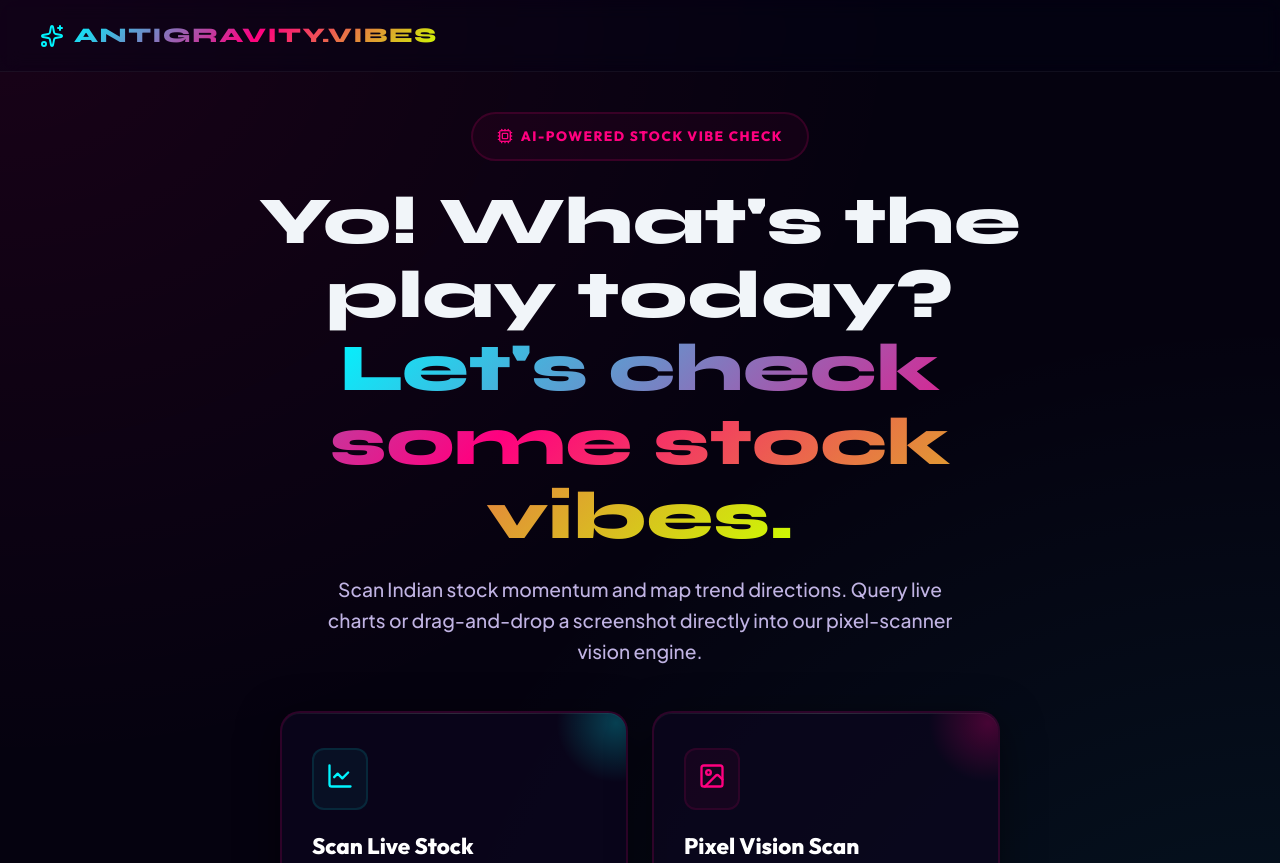
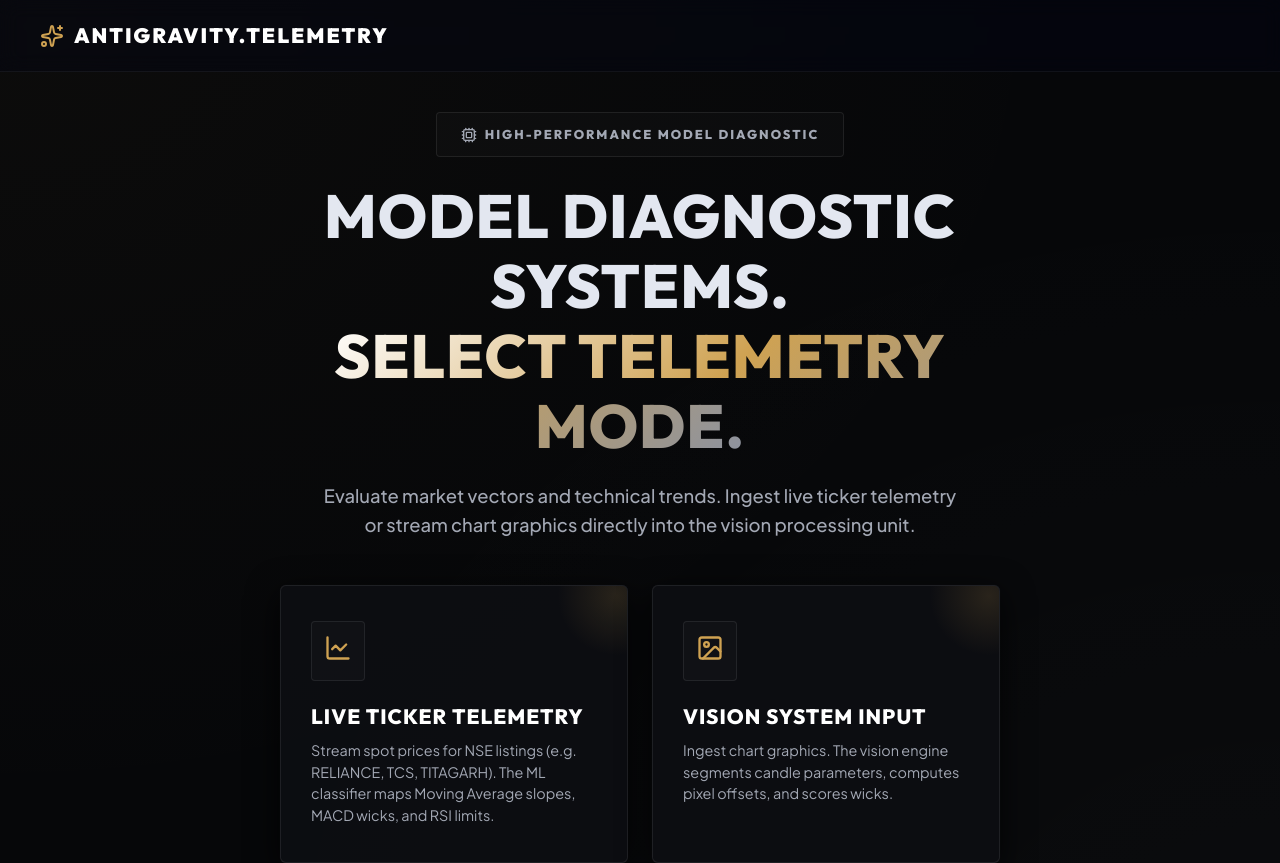
Before and after one commit to chaitanyamarwah3-creator/stock-analysis, a React app in the folder frontend/: page / in a window 1280 px wide. Shown: the top 863 px of the page. Built offline with nearby package versions, Linux system fonts and the light colour scheme; no server answers; the HTML template or start-up script is replaced by a standard one.

Commit message:
Feat: Complete Koenigsegg hypercar visual redesign & Live Ticker stability fix (1-year buffers)

```diff
--- a/frontend/src/App.jsx
+++ b/frontend/src/App.jsx
@@ -72,21 +72,21 @@ function App() {
           backdropFilter: 'blur(10px)'
         }}>
           <div style={{ display: 'flex', alignItems: 'center', gap: '10px', cursor: 'pointer' }} onClick={() => setMode('landing')}>
-            <Sparkles style={{ color: 'var(--primary)', width: '24px', height: '24px' }} />
-            <span style={{ fontSize: '1.3rem', fontWeight: 900, letterSpacing: '1.5px', fontFamily: 'Syne' }} className="gradient-text">
-              ANTIGRAVITY.VIBES
+            <Sparkles style={{ color: 'var(--secondary)', width: '24px', height: '24px' }} />
+            <span style={{ fontSize: '1.3rem', fontWeight: 900, letterSpacing: '2px', fontFamily: 'Outfit', color: 'var(--text-primary)' }}>
+              ANTIGRAVITY.TELEMETRY
             </span>
           </div>
 
           <div style={{ display: 'flex', alignItems: 'center', gap: '15px' }}>
             {trainingStatus === 'training' && (
-              <span style={{ fontSize: '0.85rem', color: 'var(--primary)', display: 'flex', alignItems: 'center', gap: '6px', fontWeight: 600 }}>
-                <span className="animate-float" style={{ display: 'inline-block' }}>🧠</span> Retraining Brain...
+              <span style={{ fontSize: '0.85rem', color: 'var(--secondary)', display: 'flex', alignItems: 'center', gap: '6px', fontWeight: 600 }}>
+                <span className="animate-float" style={{ display: 'inline-block' }}>⚙️</span> Ingesting Datasets...
               </span>
             )}
             {trainingStatus === 'completed' && (
               <span style={{ fontSize: '0.85rem', color: 'var(--bullish)', display: 'flex', alignItems: 'center', gap: '6px', fontWeight: 600 }}>
-                <CheckCircle2 style={{ width: '14px', height: '14px' }} /> Brain Retrained
+                <CheckCircle2 style={{ width: '14px', height: '14px' }} /> Calibration Complete
               </span>
             )}
             {backendHealth && backendHealth.model_status === 'not_trained (using fallback rules)' && trainingStatus === 'idle' && (
@@ -96,7 +96,7 @@ function App() {
                 style={{ padding: '8px 16px', fontSize: '0.8rem', borderColor: 'var(--secondary)' }}
               >
                 <Cpu style={{ width: '14px', height: '14px', color: 'var(--secondary)' }} />
-                Retrain ML Brain
+                Calibrate ML Core
               </button>
             )}
           </div>
@@ -116,13 +116,13 @@ function App() {
             <div className="animate-fade-in" style={{ maxWidth: '800px', display: 'flex', flexDirection: 'column', alignItems: 'center' }}>
               <div style={{
                 padding: '12px 24px',
-                background: 'rgba(255, 0, 127, 0.05)',
-                border: '2px solid rgba(255, 0, 127, 0.15)',
-                borderRadius: '50px',
-                fontSize: '0.85rem',
+                background: 'rgba(255, 255, 255, 0.02)',
+                border: '1px solid var(--border-color)',
+                borderRadius: '4px',
+                fontSize: '0.8rem',
                 fontWeight: 800,
-                color: 'var(--secondary)',
-                letterSpacing: '1.5px',
+                color: 'var(--text-secondary)',
+                letterSpacing: '2px',
                 marginBottom: '24px',
                 display: 'inline-flex',
                 alignItems: 'center',
@@ -130,24 +130,24 @@ function App() {
                 fontFamily: 'Outfit'
               }}>
                 <Cpu style={{ width: '16px', height: '16px' }} />
-                AI-POWERED STOCK VIBE CHECK
+                HIGH-PERFORMANCE MODEL DIAGNOSTIC
               </div>
 
               {/* Greeting */}
-              <h1 style={{ fontSize: '4.2rem', fontWeight: 900, lineHeight: 1.1, marginBottom: '20px', fontFamily: 'Syne' }}>
-                Yo! What's the play today? <br />
-                <span className="gradient-text">Let's check some stock vibes.</span>
+              <h1 style={{ fontSize: '3.8rem', fontWeight: 800, lineHeight: 1.15, marginBottom: '20px', fontFamily: 'Outfit', textTransform: 'uppercase', letterSpacing: '1px' }}>
+                Model Diagnostic Systems. <br />
+                <span className="gradient-text">Select Telemetry Mode.</span>
               </h1>
 
               <p style={{
                 color: 'var(--text-secondary)',
-                fontSize: '1.2rem',
+                fontSize: '1.15rem',
                 maxWidth: '650px',
                 lineHeight: 1.6,
                 marginBottom: '45px',
                 fontWeight: 500
               }}>
-                Scan Indian stock momentum and map trend directions. Query live charts or drag-and-drop a screenshot directly into our pixel-scanner vision engine.
+                Evaluate market vectors and technical trends. Ingest live ticker telemetry or stream chart graphics directly into the vision processing unit.
               </p>
 
               {/* Selector Cards */}
@@ -180,25 +180,25 @@ function App() {
                     right: '-50px',
                     width: '120px',
                     height: '120px',
-                    background: 'radial-gradient(circle, var(--primary-glow) 0%, rgba(0,0,0,0) 70%)',
+                    background: 'radial-gradient(circle, var(--secondary-glow) 0%, rgba(0,0,0,0) 70%)',
                     pointerEvents: 'none'
                   }} />
 
                   <div style={{
                     padding: '12px',
-                    background: 'rgba(0, 245, 255, 0.05)',
-                    borderRadius: '12px',
+                    background: 'rgba(255, 255, 255, 0.02)',
+                    borderRadius: '4px',
                     width: 'fit-content',
-                    border: '2px solid rgba(0, 245, 255, 0.1)',
+                    border: '1px solid var(--border-color)',
                     marginBottom: '20px'
                   }}>
-                    <LineChart style={{ color: 'var(--primary)', width: '28px', height: '28px' }} />
+                    <LineChart style={{ color: 'var(--secondary)', width: '28px', height: '28px' }} />
                   </div>
-                  <h3 style={{ fontSize: '1.4rem', fontWeight: 800, marginBottom: '8px', color: 'var(--text-primary)', fontFamily: 'Outfit' }}>
-                    Scan Live Stock
+                  <h3 style={{ fontSize: '1.3rem', fontWeight: 800, marginBottom: '8px', color: 'var(--text-primary)', fontFamily: 'Outfit', textTransform: 'uppercase', letterSpacing: '1px' }}>
+                    Live Ticker Telemetry
                   </h3>
                   <p style={{ color: 'var(--text-secondary)', fontSize: '0.9rem', lineHeight: 1.5 }}>
-                    Enter any NSE ticker (e.g. RELIANCE, TCS, TITAGARH) to retrieve spot prices. Models evaluate MACD, RSI, and SMA vibes.
+                    Stream spot prices for NSE listings (e.g. RELIANCE, TCS, TITAGARH). The ML classifier maps Moving Average slopes, MACD wicks, and RSI limits.
                   </p>
                 </div>
 
@@ -228,19 +228,19 @@ function App() {
 
                   <div style={{
                     padding: '12px',
-                    background: 'rgba(255, 0, 127, 0.05)',
-                    borderRadius: '12px',
+                    background: 'rgba(255, 255, 255, 0.02)',
+                    borderRadius: '4px',
                     width: 'fit-content',
-                    border: '2px solid rgba(255, 0, 127, 0.1)',
+                    border: '1px solid var(--border-color)',
                     marginBottom: '20px'
                   }}>
                     <ImageIcon style={{ color: 'var(--secondary)', width: '28px', height: '28px' }} />
                   </div>
-                  <h3 style={{ fontSize: '1.4rem', fontWeight: 800, marginBottom: '8px', color: 'var(--text-primary)', fontFamily: 'Outfit' }}>
-                    Pixel Vision Scan
+                  <h3 style={{ fontSize: '1.3rem', fontWeight: 800, marginBottom: '8px', color: 'var(--text-primary)', fontFamily: 'Outfit', textTransform: 'uppercase', letterSpacing: '1px' }}>
+                    Vision System Input
                   </h3>
                   <p style={{ color: 'var(--text-secondary)', fontSize: '0.9rem', lineHeight: 1.5 }}>
-                    Drop in any chart screenshot. OpenCV maps candle boundaries, extracts wicks, scales values, and queries the ML brain.
+                    Ingest chart graphics. The vision engine segments candle parameters, computes pixel offsets, and scores wicks.
                   </p>
                 </div>
 
--- a/frontend/src/components/Dashboard.jsx
+++ b/frontend/src/components/Dashboard.jsx
@@ -137,32 +137,32 @@ const Dashboard = ({ mode, onBack }) => {
     const isBearish = prediction === 'Bearish';
 
     let className = 'neutral-text';
-    let label = 'VIBING 🧘';
+    let label = 'NEUTRAL RANGE';
     let Icon = HelpCircle;
-    let bgStyle = { boxShadow: '0 0 25px rgba(0, 245, 255, 0.2)', border: '2px solid rgba(0, 245, 255, 0.2)' };
+    let bgStyle = { boxShadow: '0 8px 32px rgba(0,0,0,0.8), 0 0 15px rgba(0, 180, 216, 0.1)', border: '1px solid var(--neutral)' };
 
     if (isBullish) {
       className = 'bullish-text';
-      label = 'TO THE MOON! 🚀';
+      label = 'BULLISH SIGNAL';
       Icon = TrendingUp;
-      bgStyle = { boxShadow: '0 0 35px rgba(204, 255, 0, 0.3)', border: '2px solid rgba(204, 255, 0, 0.35)' };
+      bgStyle = { boxShadow: '0 8px 32px rgba(0,0,0,0.8), 0 0 15px rgba(207, 162, 82, 0.15)', border: '1px solid var(--secondary)' };
     } else if (isBearish) {
       className = 'bearish-text';
-      label = 'DOWN BAD... 📉';
+      label = 'BEARISH PRESSURE';
       Icon = TrendingDown;
-      bgStyle = { boxShadow: '0 0 35px rgba(255, 0, 127, 0.3)', border: '2px solid rgba(255, 0, 127, 0.35)' };
+      bgStyle = { boxShadow: '0 8px 32px rgba(0,0,0,0.8), 0 0 15px rgba(255, 51, 75, 0.15)', border: '1px solid var(--bearish)' };
     }
 
     return (
       <div className="glass-panel" style={{ padding: '24px', textAlign: 'center', minWidth: '280px', ...bgStyle }}>
         <Icon style={{ width: '48px', height: '48px', marginBottom: '12px' }} className={className} />
-        <h4 style={{ textTransform: 'uppercase', letterSpacing: '2px', fontSize: '0.85rem', color: 'var(--text-secondary)' }}>Market vibes</h4>
-        <h2 style={{ fontSize: '2.1rem', fontWeight: 900, margin: '10px 0' }} className={className}>
+        <h4 style={{ textTransform: 'uppercase', letterSpacing: '2px', fontSize: '0.8rem', color: 'var(--text-secondary)' }}>Telemetry Status</h4>
+        <h2 style={{ fontSize: '2.1rem', fontWeight: 800, margin: '10px 0', fontFamily: 'Outfit' }} className={className}>
           {label}
         </h2>
         <div style={{ display: 'flex', alignItems: 'center', justifyContent: 'center', gap: '6px' }}>
           <span style={{ fontSize: '1.25rem', fontWeight: 800, color: 'var(--text-primary)' }}>{confidence.toFixed(1)}%</span>
-          <span style={{ fontSize: '0.85rem', color: 'var(--text-secondary)' }}>VIBE CHECK</span>
+          <span style={{ fontSize: '0.85rem', color: 'var(--text-secondary)', letterSpacing: '1px', fontFamily: 'Outfit' }}>Confidence Matrix</span>
         </div>
       </div>
     );
@@ -178,12 +178,12 @@ const Dashboard = ({ mode, onBack }) => {
         </button>
         <div>
           <h1 className="gradient-text" style={{ fontSize: '2.4rem', fontWeight: 900 }}>
-            {mode === 'live' ? 'Live Ticker Predictor' : 'Pixel Vision Scan 🔮'}
+            {mode === 'live' ? 'Performance Diagnostic' : 'Vision System Input'}
           </h1>
           <p style={{ color: 'var(--text-secondary)', fontSize: '0.95rem' }}>
             {mode === 'live'
-              ? 'Fetch real-time stock technicals and evaluate with Random Forest Classification'
-              : 'Upload a graph image. Our OpenCV engine scans pixels, traces candle trends and computes wicks.'}
+              ? 'Stream live market telemetry and process technical vectors through the Random Forest Classifier'
+              : 'Ingest chart graphics. The vision engine maps candlestick parameters, computes pixel offsets, and scores wicks.'}
           </p>
         </div>
       </div>
@@ -207,7 +207,7 @@ const Dashboard = ({ mode, onBack }) => {
                 />
               </div>
               <button type="submit" className="glass-btn glass-btn-primary" disabled={loading}>
-                {loading ? 'Analyzing...' : 'Predict'}
+                {loading ? 'Analyzing...' : 'RUN DIAGNOSTIC'}
               </button>
             </form>
           ) : (
--- a/frontend/src/index.css
+++ b/frontend/src/index.css
@@ -1,4 +1,4 @@
-@import url('https://fonts.googleapis.com/css2?family=Outfit:wght@300;400;500;600;700;800;900&family=Plus+Jakarta+Sans:wght@300;400;500;600;700&family=Syne:wght@700;800&display=swap');
+@import url('https://fonts.googleapis.com/css2?family=Outfit:wght@300;400;500;600;700;800;900&family=Plus+Jakarta+Sans:wght@300;400;500;600;700&display=swap');
 
 :root {
   font-family: 'Plus Jakarta Sans', -apple-system, BlinkMacSystemFont, 'Segoe UI', Roboto, sans-serif;
@@ -6,44 +6,43 @@
   font-weight: 400;
 
   color-scheme: dark;
-  color: #f1f5f9;
-  background-color: #070314; /* Deep dark space violet */
+  color: #e3e7f0;
+  background-color: #060709; /* Koenigsegg Obsidian Black */
 
   font-synthesis: none;
   text-rendering: optimizeLegibility;
   -webkit-font-smoothing: antialiased;
   -moz-osx-font-smoothing: grayscale;
 
-  /* Gen Z Neon & Acid Palette */
-  --bg-darker: #05020f;
-  --bg-dark: #09041a;
-  --bg-card: rgba(12, 6, 31, 0.7);
-  --border-color: rgba(255, 0, 127, 0.15); /* Neon pink border */
-  --border-color-hover: rgba(0, 245, 255, 0.4); /* Neon cyan hover border */
+  /* Koenigsegg Luxury Design Token Palette */
+  --bg-darker: #060709;
+  --bg-dark: #0c0e12;
+  --bg-card: rgba(13, 15, 19, 0.85);
+  --border-color: rgba(255, 255, 255, 0.08);
+  --border-color-hover: rgba(207, 162, 82, 0.4); /* Technical Gold hover border */
 
-  /* Neon Colors */
-  --primary: #00f5ff;       /* Acid Cyan */
-  --primary-glow: rgba(0, 245, 255, 0.25);
+  /* Supercar Telemetry Accent Colors */
+  --primary: #ffffff;         /* Matte Silver/White */
+  --primary-glow: rgba(255, 255, 255, 0.05);
 
-  --secondary: #ff007f;     /* Hot Magenta */
-  --secondary-glow: rgba(255, 0, 127, 0.25);
+  --secondary: #cfa252;       /* Koenigsegg Technical Gold */
+  --secondary-glow: rgba(207, 162, 82, 0.15);
 
-  --acid-lime: #ccff00;     /* Lime Green */
-  --acid-lime-glow: rgba(204, 255, 0, 0.25);
+  --chrome-silver: #a3a8b4;   /* Instrument Cluster Silver */
 
-  /* Trade States mapped to Acid Colors */
-  --bullish: #ccff00;       /* Lime Green for Bullish (extremely fresh) */
-  --bullish-glow: rgba(204, 255, 0, 0.3);
-  --bearish: #ff007f;       /* Neon Pink for Bearish */
-  --bearish-glow: rgba(255, 0, 127, 0.3);
-  --neutral: #00f5ff;       /* Cyan for Neutral */
-  --neutral-glow: rgba(0, 245, 255, 0.3);
+  /* Trade States mapped to High-Performance Gauges */
+  --bullish: #cfa252;         /* Performance Gold for Bullish */
+  --bullish-glow: rgba(207, 162, 82, 0.2);
+  --bearish: #ff334b;         /* Racing Red for Bearish */
+  --bearish-glow: rgba(255, 51, 75, 0.2);
+  --neutral: #00b4d8;         /* Instrument Blue for Neutral */
+  --neutral-glow: rgba(0, 180, 216, 0.2);
 
   --text-primary: #ffffff;
-  --text-secondary: #c0b3e3; /* Light lavender-slate */
-  --text-muted: #6e5c9b;
+  --text-secondary: #a3a8b4;   /* Clean silver-gray */
+  --text-muted: #515661;       /* Dark graphite */
 
-  --shadow-glow: 0 0 35px rgba(255, 0, 127, 0.15), 0 0 15px rgba(0, 245, 255, 0.1);
+  --shadow-glow: 0 8px 32px rgba(0, 0, 0, 0.8), 0 0 1px rgba(255, 255, 255, 0.1);
 }
 
 * {
@@ -59,113 +58,98 @@ body {
   overflow-x: hidden;
   background-color: var(--bg-darker);
   background-image:
-    radial-gradient(at 0% 0%, rgba(255, 0, 127, 0.08) 0px, transparent 50%),
-    radial-gradient(at 100% 100%, rgba(0, 245, 255, 0.08) 0px, transparent 50%);
+    radial-gradient(at 0% 0%, rgba(207, 162, 82, 0.03) 0px, transparent 60%),
+    radial-gradient(at 100% 100%, rgba(255, 255, 255, 0.02) 0px, transparent 60%);
 }
 
-/* Bento Grid and Glassmorphism */
+/* Sharp, Minimalist Bento Layout */
 .glass-panel {
   background: var(--bg-card);
-  backdrop-filter: blur(25px);
-  -webkit-backdrop-filter: blur(25px);
-  border: 2px solid var(--border-color);
-  border-radius: 20px;
-  box-shadow: 0 10px 40px rgba(0, 0, 0, 0.5), inset 0 1px 0 rgba(255, 255, 255, 0.05);
-  transition: all 0.4s cubic-bezier(0.25, 0.8, 0.25, 1);
+  border: 1px solid var(--border-color);
+  border-radius: 6px; /* Sharp, precise supercar geometry */
+  box-shadow: var(--shadow-glow);
+  transition: all 0.4s cubic-bezier(0.16, 1, 0.3, 1);
   position: relative;
-  overflow: hidden;
-}
-
-.glass-panel::before {
-  content: '';
-  position: absolute;
-  top: 0;
-  left: 0;
-  right: 0;
-  height: 1px;
-  background: linear-gradient(90deg, transparent, rgba(255, 255, 255, 0.1), transparent);
 }
 
 .glass-panel:hover {
   border-color: var(--border-color-hover);
-  transform: translateY(-5px) scale(1.01);
-  box-shadow: 0 15px 45px rgba(0, 245, 255, 0.15), inset 0 1px 0 rgba(255, 255, 255, 0.08);
+  transform: translateY(-2px);
+  box-shadow: 0 12px 40px rgba(0, 0, 0, 0.9), 0 0 15px rgba(207, 162, 82, 0.05);
 }
 
-/* Custom Input with Acid Accents */
+/* Precise Input fields */
 .glass-input {
-  background: rgba(8, 4, 28, 0.8);
-  border: 2px solid var(--border-color);
-  border-radius: 14px;
+  background: #0b0c10;
+  border: 1px solid var(--border-color);
+  border-radius: 4px;
   color: var(--text-primary);
-  padding: 14px 20px;
-  font-size: 1.05rem;
+  padding: 14px 18px;
+  font-size: 0.95rem;
   font-weight: 500;
-  transition: all 0.3s cubic-bezier(0.25, 0.8, 0.25, 1);
+  letter-spacing: 0.5px;
+  transition: all 0.3s cubic-bezier(0.16, 1, 0.3, 1);
   outline: none;
   font-family: inherit;
 }
 
 .glass-input:focus {
-  border-color: var(--primary);
-  box-shadow: 0 0 25px rgba(0, 245, 255, 0.35);
-  background: rgba(8, 4, 28, 0.95);
+  border-color: var(--secondary);
+  box-shadow: 0 0 20px rgba(207, 162, 82, 0.15);
+  background: #0f1115;
 }
 
-/* Cyber Button Styles */
+/* Technical Instrument Buttons */
 .glass-btn {
-  background: rgba(12, 6, 31, 0.6);
-  border: 2px solid var(--border-color);
-  border-radius: 14px;
+  background: #0d0f13;
+  border: 1px solid var(--border-color);
+  border-radius: 4px;
   color: var(--text-primary);
-  padding: 14px 28px;
-  font-size: 1rem;
+  padding: 12px 24px;
+  font-size: 0.85rem;
   font-weight: 700;
   text-transform: uppercase;
-  letter-spacing: 1px;
+  letter-spacing: 2px;
   cursor: pointer;
-  transition: all 0.3s cubic-bezier(0.25, 0.8, 0.25, 1);
+  transition: all 0.3s cubic-bezier(0.16, 1, 0.3, 1);
   display: inline-flex;
   align-items: center;
-  gap: 10px;
+  gap: 8px;
   font-family: 'Outfit', inherit;
 }
 
 .glass-btn:hover {
-  background: rgba(255, 0, 127, 0.08);
-  border-color: var(--border-color-hover);
-  transform: translateY(-3px);
-  box-shadow: 0 5px 20px rgba(0, 245, 255, 0.2);
+  background: rgba(255, 255, 255, 0.03);
+  border-color: var(--secondary);
+  transform: translateY(-1px);
 }
 
 .glass-btn-primary {
-  background: linear-gradient(135deg, var(--secondary), var(--primary));
-  border: 2px solid transparent;
-  color: #05020f;
-  box-shadow: 0 5px 15px rgba(255, 0, 127, 0.25);
+  background: #cfa252;
+  border: 1px solid transparent;
+  color: #060709;
 }
 
 .glass-btn-primary:hover {
-  background: linear-gradient(135deg, var(--primary), var(--secondary));
-  box-shadow: 0 0 30px rgba(0, 245, 255, 0.5);
-  transform: translateY(-3px);
-  color: #05020f;
+  background: #e2b462;
+  box-shadow: 0 0 25px rgba(207, 162, 82, 0.35);
+  color: #060709;
 }
 
-/* Animations */
+/* Precision Animations */
 @keyframes float {
   0%, 100% {
-    transform: translateY(0px) rotate(0deg);
+    transform: translateY(0px);
   }
   50% {
-    transform: translateY(-12px) rotate(0.5deg);
+    transform: translateY(-8px);
   }
 }
 
 @keyframes fadeIn {
   from {
     opacity: 0;
-    transform: translateY(20px);
+    transform: translateY(10px);
   }
   to {
     opacity: 1;
@@ -174,55 +158,59 @@ body {
 }
 
 .animate-fade-in {
-  animation: fadeIn 0.8s cubic-bezier(0.16, 1, 0.3, 1) forwards;
+  animation: fadeIn 0.6s cubic-bezier(0.16, 1, 0.3, 1) forwards;
 }
 
 .animate-float {
-  animation: float 5s ease-in-out infinite;
+  animation: float 4s ease-in-out infinite;
 }
 
-/* Glowing Typography */
+/* Telemetry Typography */
 .bullish-text {
   color: var(--bullish);
-  text-shadow: 0 0 25px var(--bullish-glow);
-  font-family: 'Syne', sans-serif;
-  font-weight: 800;
+  text-shadow: 0 0 20px var(--bullish-glow);
+  font-family: 'Outfit', sans-serif;
+  font-weight: 700;
+  letter-spacing: 1px;
 }
 
 .bearish-text {
   color: var(--bearish);
-  text-shadow: 0 0 25px var(--bearish-glow);
-  font-family: 'Syne', sans-serif;
-  font-weight: 800;
+  text-shadow: 0 0 20px var(--bearish-glow);
+  font-family: 'Outfit', sans-serif;
+  font-weight: 700;
+  letter-spacing: 1px;
 }
 
 .neutral-text {
   color: var(--neutral);
-  text-shadow: 0 0 25px var(--neutral-glow);
-  font-family: 'Syne', sans-serif;
-  font-weight: 800;
+  text-shadow: 0 0 20px var(--neutral-glow);
+  font-family: 'Outfit', sans-serif;
+  font-weight: 700;
+  letter-spacing: 1px;
 }
 
 .gradient-text {
-  background: linear-gradient(135deg, var(--primary), var(--secondary), var(--acid-lime));
+  background: linear-gradient(135deg, #ffffff, var(--secondary), #8b92a1);
   -webkit-background-clip: text;
   background-clip: text;
   -webkit-text-fill-color: transparent;
-  font-family: 'Syne', sans-serif;
+  font-family: 'Outfit', sans-serif;
   font-weight: 800;
+  letter-spacing: 1px;
 }
 
-/* Custom Scrollbar */
+/* Custom Scrollbar (Stealth Carbon Track) */
 ::-webkit-scrollbar {
-  width: 8px;
+  width: 5px;
 }
 ::-webkit-scrollbar-track {
   background: var(--bg-darker);
 }
 ::-webkit-scrollbar-thumb {
-  background: linear-gradient(180deg, var(--secondary), var(--primary));
-  border-radius: 6px;
+  background: var(--secondary);
+  border-radius: 0;
 }
 ::-webkit-scrollbar-thumb:hover {
-  background: linear-gradient(180deg, var(--primary), var(--secondary));
+  background: #ffffff;
 }
```
Also changed, not shown: 1 other file (tests, documents, lock files or other folders).
